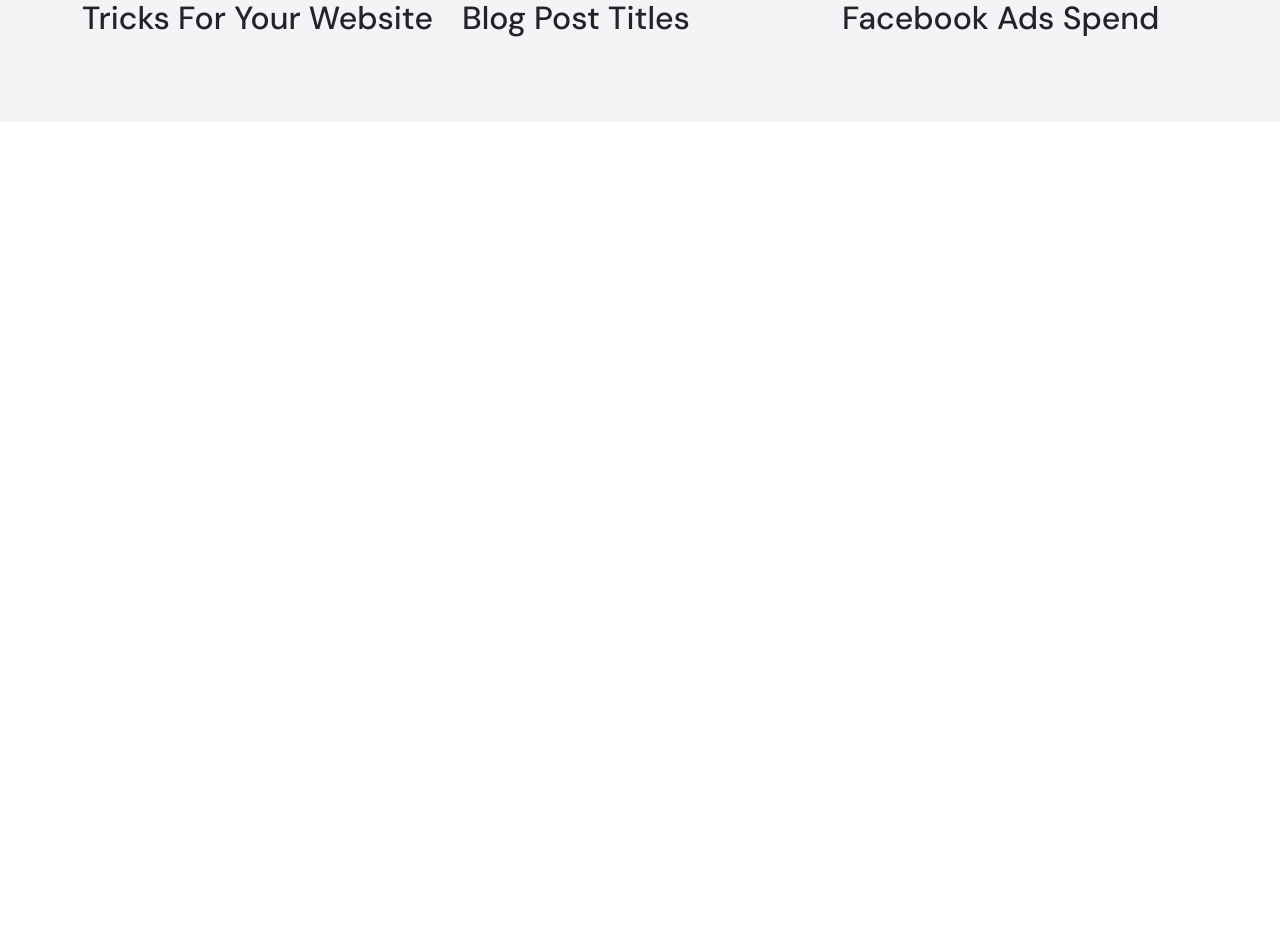
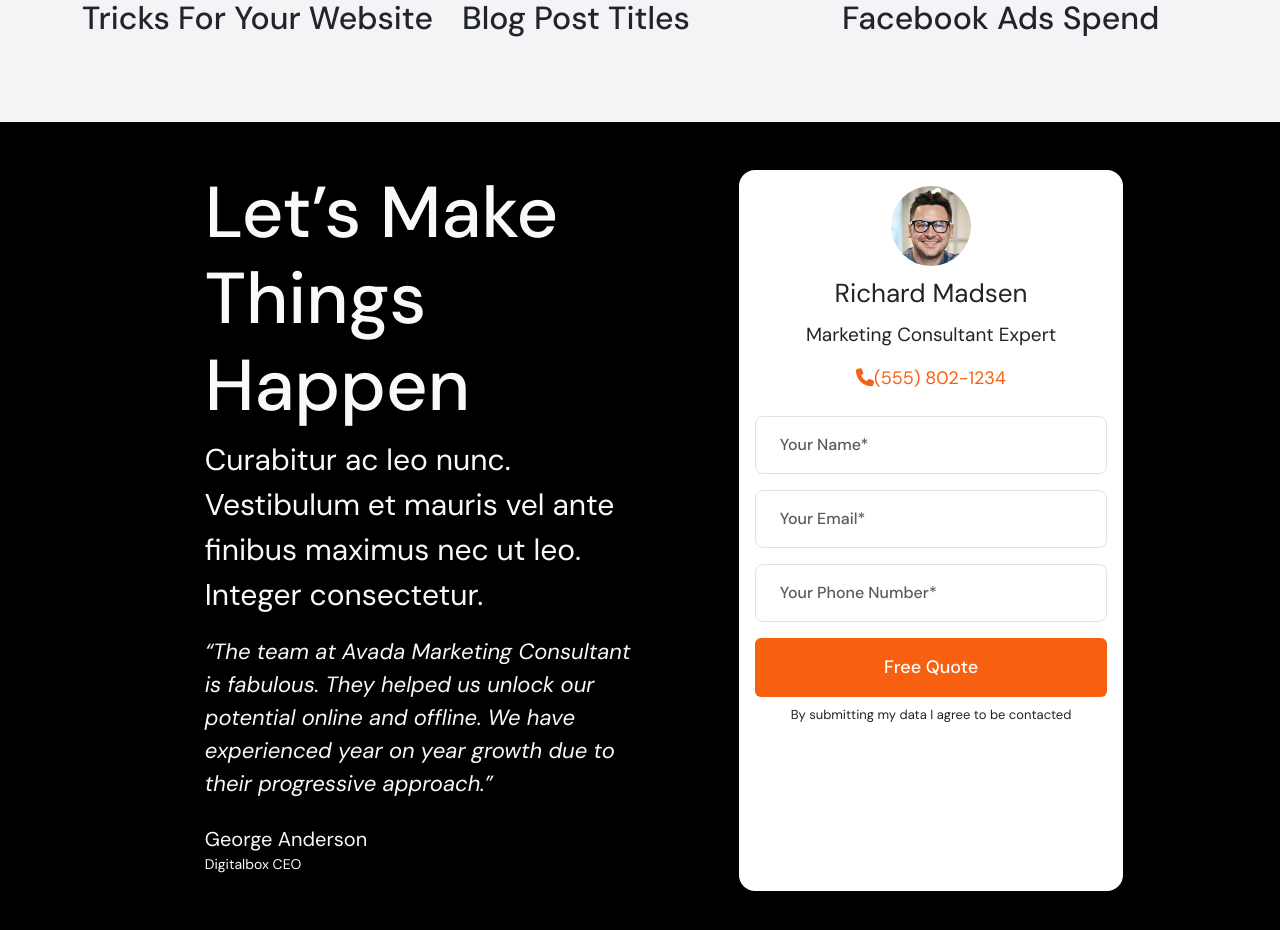
Before and after one commit to Trotteriniku/proj-html-vuejs, a Vue app: page / in a window 1280 px wide. Shown: the part 7860-8790 px from the top of the page. Before the commit the page ends 7982 px from the top, so only its background shows below. Built offline with nearby package versions, Linux system fonts and the light colour scheme.

Commit message:
Let’s Make Things Happen sec

```diff
--- a/src/App.vue
+++ b/src/App.vue
@@ -235,6 +235,26 @@
 
         </div>
     </section>
+    <!-- Let’s Make Things Happen -->
+    <section style="background-color: black;">
+      <div class="container p-0">
+        <div class="row justify-content-center p-5">
+          <div class="col-6 px-5 me-5">
+            <h1 style="font-size: 72px;" class="text-light">Let’s Make Things Happen</h1>
+            <p style="font-size: 30px;"  class="text-light">Curabitur ac leo nunc. Vestibulum et mauris vel ante finibus maximus nec ut leo. Integer consectetur.</p>
+            <div style=" border: 1px dashed rgba(0, 0, 0, 0.24); max-height: 10px;"></div>
+            <em style="font-size: 22px;"  class="text-light mb-4">“The team at Avada Marketing Consultant is fabulous. They helped us unlock our potential online and offline. We have experienced year on year growth due to their progressive approach.”</em>
+            <div style="font-size: 20px;"  class="text-light mt-4">George Anderson</div>
+            <p style="font-size: 14px;"  class="text-light">Digitalbox CEO</p>
+          </div>
+
+            <HalfInputCardComponent/>
+
+
+        </div>
+      </div>
+
+    </section>
   </main>
 </template>
 
@@ -246,6 +266,7 @@
 import CardNComponent from './components/CardNComponent.vue';
 import CardsComponentList from './components/CardsComponentList.vue';
 import HeroComponent from './components/HeroComponent.vue'
+import HalfInputCardComponent from './components/HalfInputCardComponent.vue';
 
 
   export default {
@@ -259,6 +280,7 @@
     HeaderComponent,
     NavComponent,
     HeroComponent,
+    HalfInputCardComponent
 },
     data(){
       return{
```
